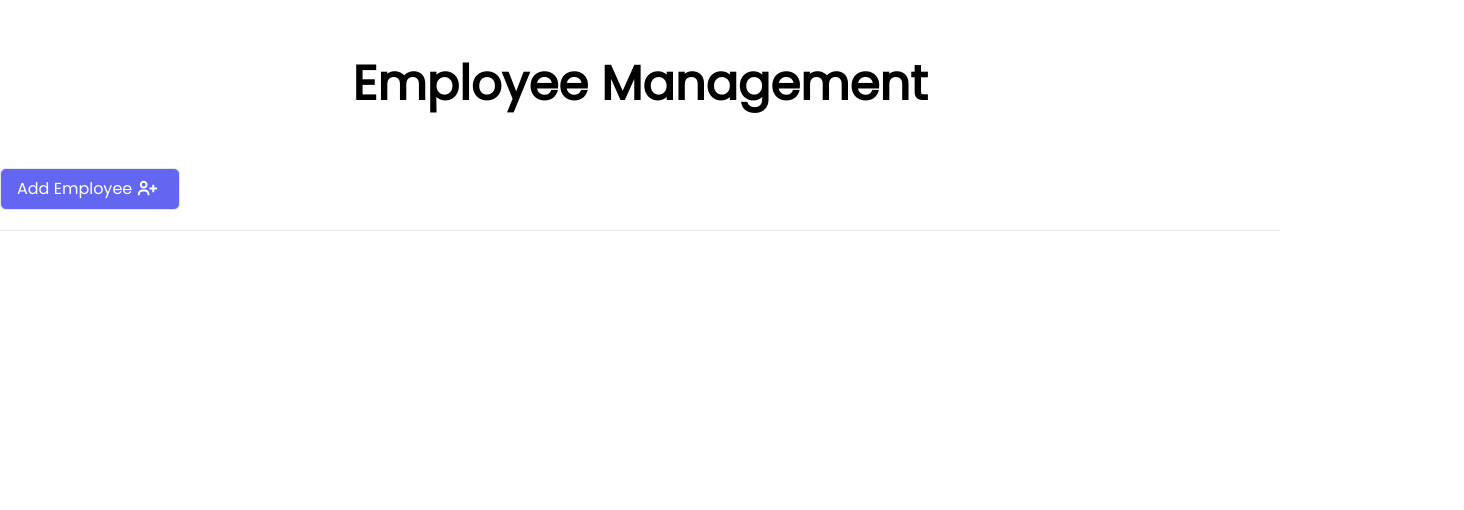
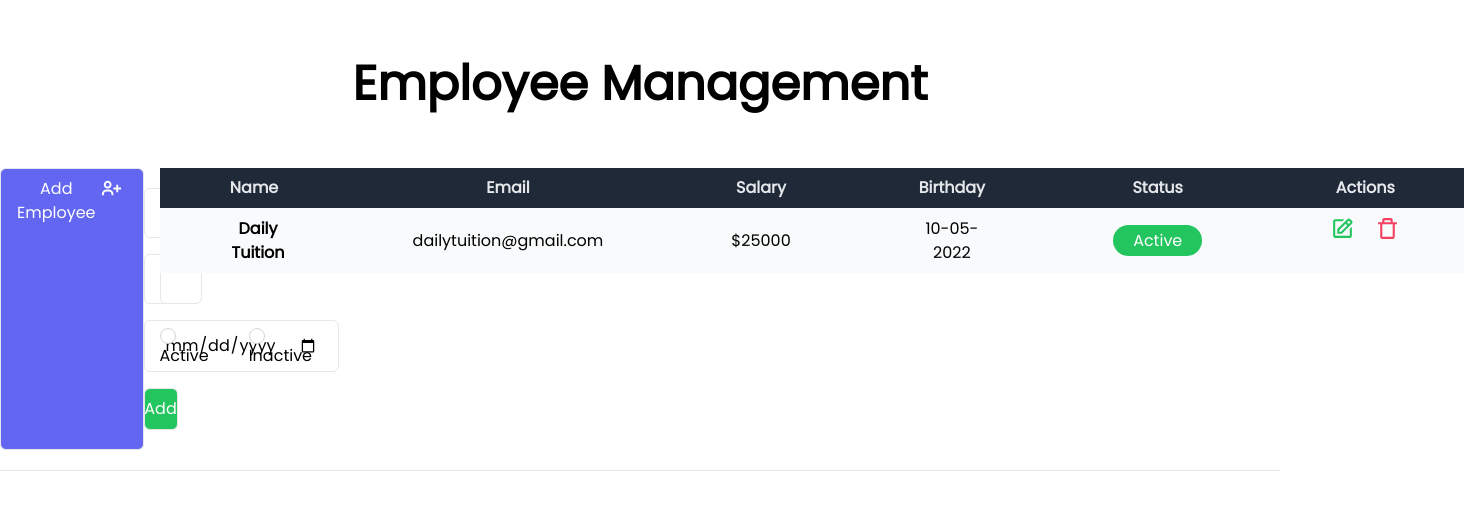
Before and after one commit to souvik065/NextJs-Tutorial, a Next.js app in the folder crud_app/: page / in a window 1280 px wide. Shown: the top 510 px of the page, 1464 px wide, since content can reach past the window. Built offline with nearby package versions, Linux system fonts and the light colour scheme.

Commit message:
Designed the Form and Table

```diff
--- a/crud_app/app/page.tsx
+++ b/crud_app/app/page.tsx
@@ -1,5 +1,7 @@
 import Head from "next/head";
 import { BiUserPlus } from "react-icons/bi";
+import Form from "../components/form";
+import Table from "../components/table";
 
 export default function Home() {
   return (
@@ -26,8 +28,14 @@
           </div>
 
           {/* collapsable form */}
+          <div className="container mx-auto py-5">
+            <Form></Form>
+          </div>
 
           {/* table */}
+          <div className="container mx-auto">
+            <Table></Table>
+          </div>
         </div>
       </main>
     </section>
--- /dev/null
+++ b/crud_app/components/form.js
@@ -0,0 +1,77 @@
+export default function Form() {
+  return (
+    <form className="grid lg:grid-cols-2 w-4/6 gap-4">
+      <div className="input-type">
+        <input
+          type="text"
+          name="firstname"
+          className="border w-full px-5 py-3 focus:outline-none rounded-md"
+          placeholder="FirstName"
+        />
+      </div>
+      <div className="input-type">
+        <input
+          type="text"
+          name="firstname"
+          className="border w-full px-5 py-3 focus:outline-none rounded-md"
+          placeholder="LastName"
+        />
+      </div>
+      <div className="input-type">
+        <input
+          type="text"
+          name="email"
+          className="border w-full px-5 py-3 focus:outline-none rounded-md"
+          placeholder="Email"
+        />
+      </div>
+      <div className="input-type">
+        <input
+          type="text"
+          name="salary"
+          className="border w-full px-5 py-3 focus:outline-none rounded-md"
+          placeholder="Salary"
+        />
+      </div>
+      <div className="input-type">
+        <input
+          type="date"
+          name="date"
+          className="border px-5 py-3 focus:outline-none rounded-md"
+          placeholder="Salary"
+        />
+      </div>
+
+      <div className="flex gap-10 items-center">
+        <div className="form-check">
+          <input
+            type="radio"
+            value="Active"
+            id="radioDefault1"
+            name="status"
+            className="form-check-input appearance-none rounded-full h-4 w-4 border border-gray-300  bg-white checked:bg-green-500 checked:border-green-500 focus:outline-none transition duration-200 mt-1 align-top bg-no-repeat bg-center bg-contain float-left mr-2 cursor-pointer"
+          />
+          <label htmlFor="radioDefault1" className="inline-block tet-gray-800">
+            Active
+          </label>
+        </div>
+        <div className="form-check">
+          <input
+            type="radio"
+            value="Inactive"
+            id="radioDefault2"
+            name="status"
+            className="form-check-input appearance-none rounded-full h-4 w-4 border border-gray-300  bg-white checked:bg-green-500 checked:border-green-500 focus:outline-none transition duration-200 mt-1 align-top bg-no-repeat bg-center bg-contain float-left mr-2 cursor-pointer"
+          />
+          <label htmlFor="radioDefault2" className="inline-block tet-gray-800">
+            Inactive
+          </label>
+        </div>
+      </div>
+
+      <button className="flex justify-center text-md w-2/6 bg-green-500 text-white px-4 py-2 border rounded-md hover:bg-gray-50 hover:border-green-500 hover:text-green-500">
+        Add
+      </button>
+    </form>
+  );
+}
--- /dev/null
+++ b/crud_app/components/table.js
@@ -0,0 +1,64 @@
+import { BiEdit, BiTrashAlt } from "react-icons/bi";
+
+export default function Table() {
+  return (
+    <table className="min-w-full table-auto">
+      <thead>
+        <tr className="bg-gray-800">
+          <th className="px-16 py-2">
+            <span className="text-gray-200">Name</span>
+          </th>
+          <th className="px-16 py-2">
+            <span className="text-gray-200">Email</span>
+          </th>
+          <th className="px-16 py-2">
+            <span className="text-gray-200">Salary</span>
+          </th>
+          <th className="px-16 py-2">
+            <span className="text-gray-200">Birthday</span>
+          </th>
+          <th className="px-16 py-2">
+            <span className="text-gray-200">Status</span>
+          </th>
+          <th className="px-16 py-2">
+            <span className="text-gray-200">Actions</span>
+          </th>
+        </tr>
+      </thead>
+      <tbody className="bg-gray-200">
+        <tr className="bg-gray-50 text-center">
+          <td className="px-16 py-2 flex flex-row items-center">
+            <img src="#" alt="" />
+            <span className="text-center ml-2 font-semibold">
+              Daily Tuition
+            </span>
+          </td>
+          <td className="px-16 py-2">
+            <span>dailytuition@gmail.com</span>
+          </td>
+          <td className="px-16 py-2">
+            <span>$25000</span>
+          </td>
+          <td className="px-16 py-2">
+            <span>10-05-2022</span>
+          </td>
+          <td className="px-16 py-2">
+            <button className="cursor">
+              <span className="bg-green-500 text-white px-5 py-1 rounded-full">
+                Active
+              </span>
+            </button>
+          </td>
+          <td className="px-16 py-2 flex justify-around gap-5">
+            <button className="cursor">
+              <BiEdit size={25} color={"rgb(34,197,94)"}></BiEdit>
+            </button>
+            <button className="cursor">
+              <BiTrashAlt size={25} color={"rgb(244,63,94)"}></BiTrashAlt>
+            </button>
+          </td>
+        </tr>
+      </tbody>
+    </table>
+  );
+}
```
